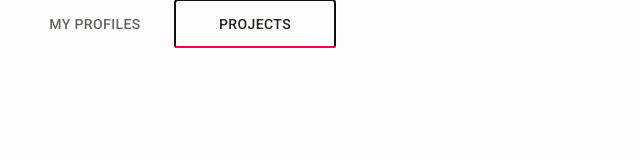
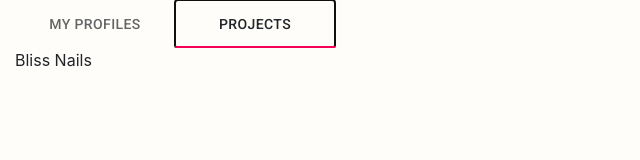
Before and after one commit to CuongDNguyen/CuongDNguyen.github.io, a React (Create React App) app in the folder cuong-portfolio/: page / in a window 1280 px wide. Both pictures are taken after a click on the tab "PROJECTS". Shown: the top 160 px of the page, without its empty margins (0-640 px from the left). Built offline with nearby package versions, Linux system fonts and the light colour scheme.

Commit message:
new project

```diff
--- a/cuong-portfolio/src/components/Projects.js
+++ b/cuong-portfolio/src/components/Projects.js
@@ -3,7 +3,7 @@ import React from 'react';
 const Projects = () => {
     return (
         <div>
-
+            <href src="https://bliss-nails.vercel.app/">Bliss Nails</href>
         </div>
     );
 };
```
Also changed, not shown: 1 other file (tests, documents, lock files or other folders).
